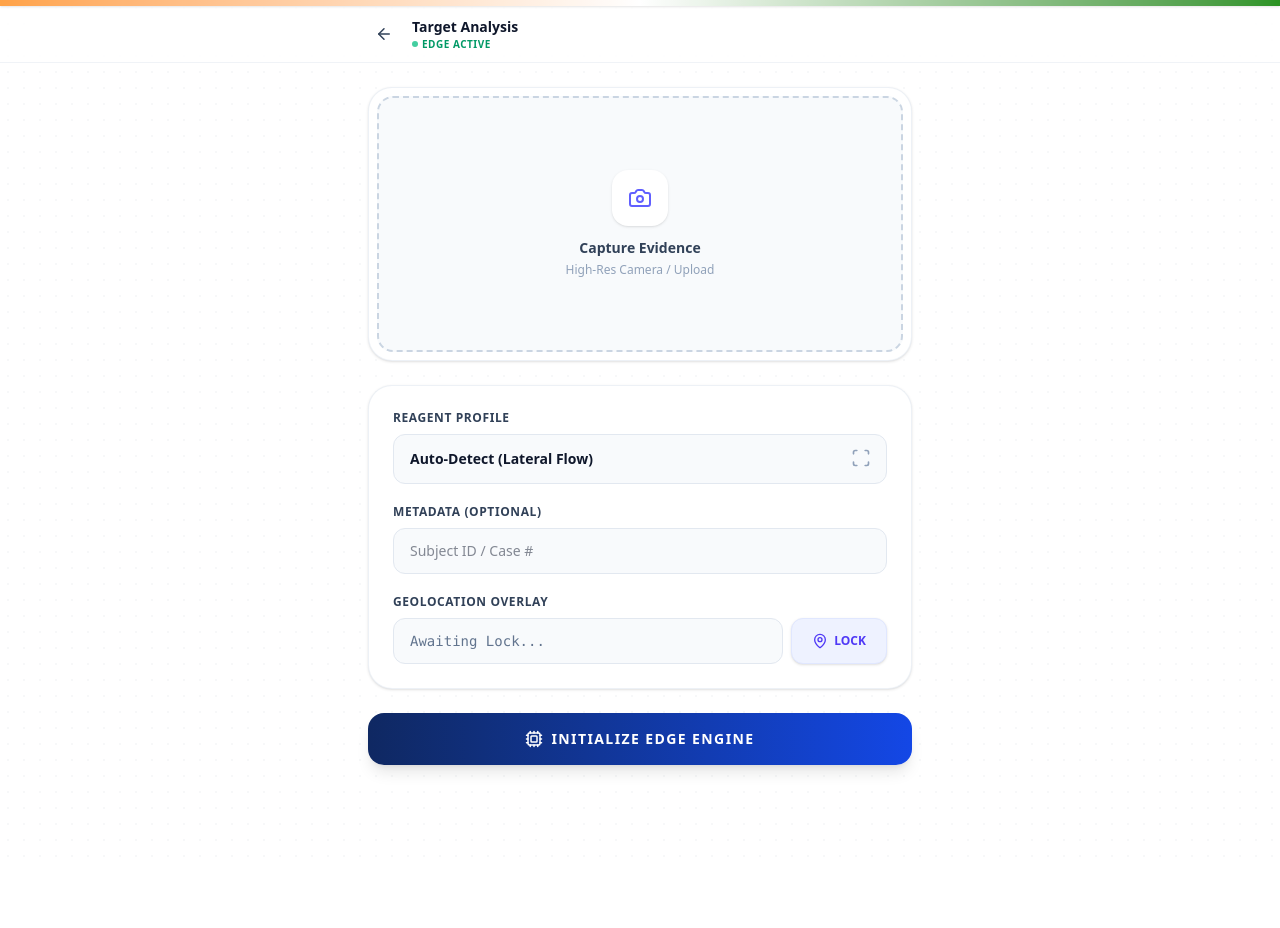
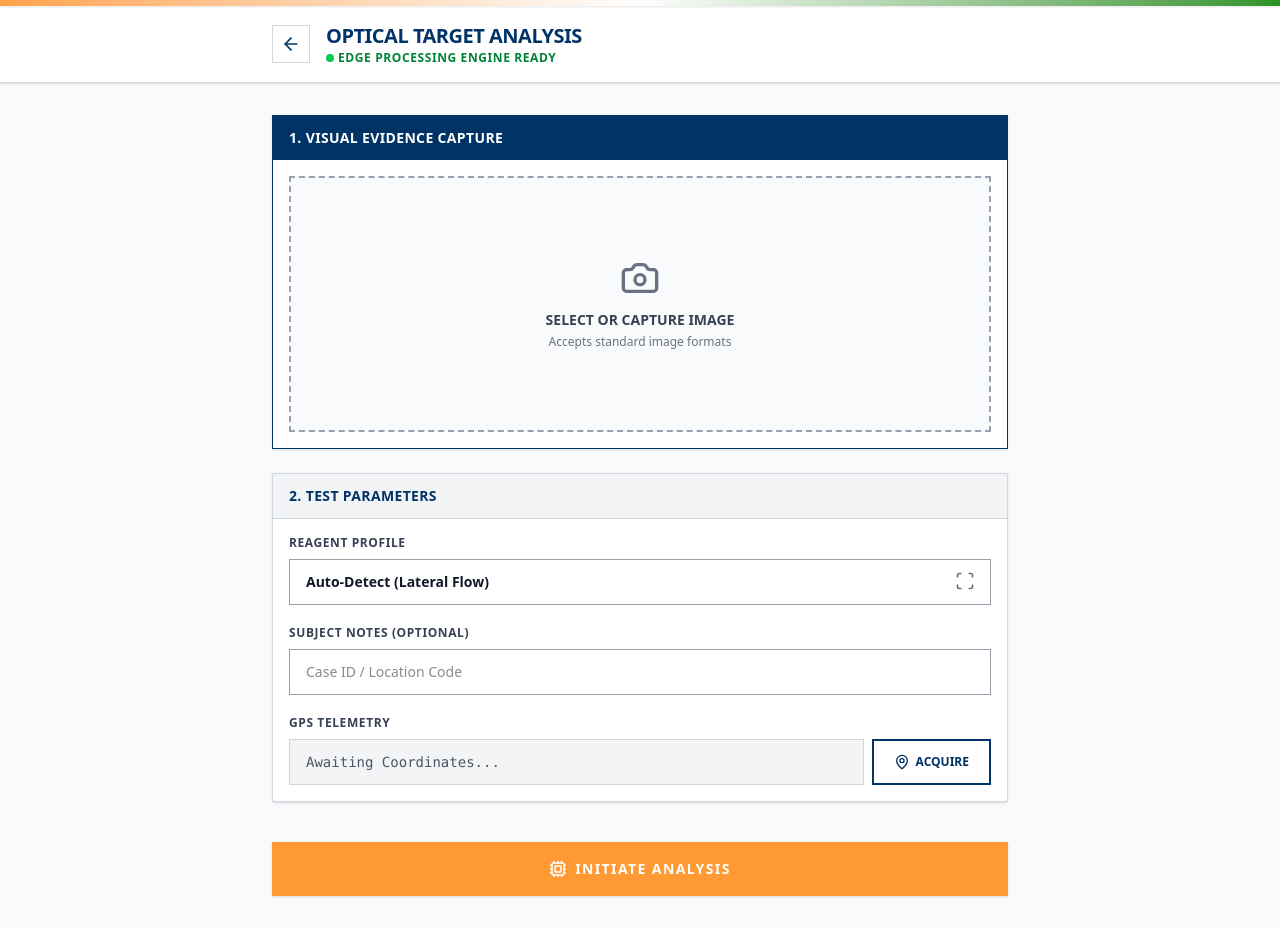
Before and after one commit to Tanvikorada/SIH26231-companion, a Next.js app: page /capture in a window 1280 px wide. Before the commit the page ends 869 px from the top, so only its background shows below. Built offline with nearby package versions, Linux system fonts and the light colour scheme.

Commit message:
Manual rewrite: Convert Capture screen to dense, authoritative GIGW 3.0 standard

```diff
--- a/src/app/capture/page.tsx
+++ b/src/app/capture/page.tsx
@@ -3,10 +3,9 @@
 import { useState, useRef } from "react";
 import { useRouter } from "next/navigation";
 import Link from "next/link";
-import { ArrowLeft, Upload, MapPin, Loader2, CheckCircle2, Scan, FileCode2, Crosshair, Cpu, Camera } from "lucide-react";
+import { ArrowLeft, Camera, MapPin, Loader2, CheckCircle, Scan, FileCode2, Crosshair, Cpu } from "lucide-react";
 import { classifySpotTest, calibrateColor, generateSHA256 } from "@/lib/engine";
 import { toast } from "sonner";
-import { motion, AnimatePresence } from "framer-motion";
 
 export default function CapturePage() {
   const router = useRouter();
@@ -30,7 +29,7 @@ export default function CapturePage() {
           );
         } else { reject(new Error("Not supported")); }
       }),
-      { loading: "Acquiring Military-Grade GPS...", success: "GPS Lock Acquired", error: "Failed to acquire GPS" }
+      { loading: "Acquiring GPS...", success: "GPS Lock Acquired", error: "Failed to acquire GPS" }
     );
   };
 
@@ -39,7 +38,7 @@ export default function CapturePage() {
       const file = e.target.files[0];
       setImageFile(file);
       setPreviewUrl(URL.createObjectURL(file));
-      toast.success("Image secured in local RAM");
+      toast.success("Image secured in local memory");
     }
   };
 
@@ -101,69 +100,67 @@ export default function CapturePage() {
   };
 
   const buttonContent = {
-    "IDLE": { icon: <Cpu size={18} />, text: "INITIALIZE EDGE ENGINE" },
+    "IDLE": { icon: <Cpu size={18} />, text: "INITIATE ANALYSIS" },
     "EXTRACTING": { icon: <Crosshair size={18} className="animate-spin" />, text: "EXTRACTING PIXELS..." },
-    "MATH": { icon: <Loader2 size={18} className="animate-spin" />, text: "RUNNING CIEDE2000 MATH..." },
+    "MATH": { icon: <Loader2 size={18} className="animate-spin" />, text: "COMPUTING CIEDE2000..." },
     "HASHING": { icon: <FileCode2 size={18} className="animate-pulse" />, text: "GENERATING SHA-256..." },
-    "SYNCING": { icon: <Loader2 size={18} className="animate-spin" />, text: "SECURING TO LEDGER..." },
-    "SUCCESS": { icon: <CheckCircle2 size={18} />, text: "REDIRECTING..." }
+    "SYNCING": { icon: <Loader2 size={18} className="animate-spin" />, text: "UPDATING LEDGER..." },
+    "SUCCESS": { icon: <CheckCircle size={18} />, text: "REDIRECTING..." }
   }[processingState];
 
   return (
-    <div className="min-h-screen pb-20">
-      <header className="sticky top-1.5 z-40 bg-white/70 backdrop-blur-xl border-b border-slate-200/50">
-        <div className="max-w-xl mx-auto px-4 h-14 flex items-center gap-3">
-          <Link href="/dashboard" className="w-8 h-8 flex items-center justify-center rounded-full hover:bg-slate-100 transition-colors">
-            <ArrowLeft size={18} className="text-slate-700" />
+    <div className="min-h-screen bg-[#F8FAFC]">
+      <header className="bg-white border-b border-gray-300 shadow-sm">
+        <div className="max-w-3xl mx-auto px-4 py-4 flex items-center gap-4">
+          <Link href="/dashboard" className="border border-gray-300 p-2 hover:bg-gray-50 transition-colors">
+            <ArrowLeft size={20} className="text-[#003366]" />
           </Link>
           <div>
-            <h1 className="font-bold text-slate-900 text-sm">Target Analysis</h1>
-            <h2 className="text-[10px] text-emerald-600 font-bold uppercase tracking-wider flex items-center gap-1">
-              <span className="w-1.5 h-1.5 rounded-full bg-emerald-500 animate-pulse"></span> Edge Active
+            <h1 className="font-bold text-xl text-[#003366] tracking-tight uppercase">Optical Target Analysis</h1>
+            <h2 className="text-xs text-green-700 font-bold uppercase tracking-wider flex items-center gap-1">
+              <span className="w-2 h-2 rounded-full bg-green-500"></span> Edge Processing Engine Ready
             </h2>
           </div>
         </div>
       </header>
 
-      <main className="max-w-xl mx-auto px-4 py-6">
-        <motion.form initial={{ opacity: 0, y: 10 }} animate={{ opacity: 1, y: 0 }} onSubmit={handleSubmit} className="space-y-6">
+      <main className="max-w-3xl mx-auto px-4 py-8">
+        <form onSubmit={handleSubmit} className="space-y-6">
 
-          {/* Scanner Window */}
-          <div className="bg-white rounded-3xl p-2 shadow-sm border border-slate-200/60 overflow-hidden relative group">
+          <div className="bg-white border border-[#003366] shadow-sm">
+            <div className="bg-[#003366] text-white px-4 py-3 font-bold uppercase tracking-wide text-sm">
+              1. Visual Evidence Capture
+            </div>
+            <div className="p-4">
               {!previewUrl ? (
-              <div onClick={() => fileInputRef.current?.click()} className="w-full h-48 sm:h-64 rounded-2xl border-2 border-dashed border-slate-300 bg-slate-50 hover:bg-slate-100 hover:border-indigo-400 flex flex-col items-center justify-center cursor-pointer transition-all group-active:scale-[0.98]">
-                <div className="w-14 h-14 bg-white shadow-sm rounded-2xl flex items-center justify-center mb-3">
-                  <Camera className="w-6 h-6 text-indigo-500" />
-                </div>
-                <span className="text-sm font-bold text-slate-700">Capture Evidence</span>
-                <span className="text-xs text-slate-400 mt-1">High-Res Camera / Upload</span>
+                <div onClick={() => fileInputRef.current?.click()} className="w-full h-64 border-2 border-dashed border-gray-400 bg-gray-50 hover:bg-gray-100 flex flex-col items-center justify-center cursor-pointer transition-colors">
+                  <Camera className="w-10 h-10 text-gray-500 mb-3" />
+                  <span className="text-sm font-bold text-gray-700 uppercase">Select or Capture Image</span>
+                  <span className="text-xs text-gray-500 mt-1">Accepts standard image formats</span>
                 </div>
               ) : (
-              <div className="relative w-full h-48 sm:h-64 rounded-2xl overflow-hidden bg-black">
-                <img src={previewUrl} alt="Evidence" className="w-full h-full object-contain opacity-90" />
-                {processingState !== "IDLE" && (
-                  <div className="absolute inset-0 z-10 pointer-events-none">
-                    <div className="w-full h-1 bg-emerald-400 animate-scan-line shadow-[0_0_15px_rgba(52,211,153,0.8)]"></div>
-                    <div className="absolute top-1/2 left-[20%] w-8 h-8 -ml-4 -mt-4 border-2 border-emerald-400 rounded-full animate-ping"></div>
-                    <div className="absolute top-1/2 left-[65%] w-8 h-8 -ml-4 -mt-4 border-2 border-indigo-400 rounded-full animate-ping delay-150"></div>
-                  </div>
-                )}
-                <button type="button" onClick={() => {setPreviewUrl(null); setImageFile(null);}} className="absolute top-3 right-3 bg-black/50 backdrop-blur-md text-white text-xs font-bold px-4 py-1.5 rounded-full hover:bg-black/70 transition-colors">
-                  RETAKE
+                <div className="relative w-full h-64 border border-gray-300 bg-black flex items-center justify-center overflow-hidden">
+                  <img src={previewUrl} alt="Evidence" className="max-w-full max-h-full object-contain" />
+                  <button type="button" onClick={() => {setPreviewUrl(null); setImageFile(null);}} className="absolute top-2 right-2 bg-white text-[#003366] border border-[#003366] text-xs font-bold px-4 py-2 hover:bg-gray-50 transition-colors">
+                    RETAKE IMAGE
                   </button>
                 </div>
               )}
               <input ref={fileInputRef} type="file" accept="image/*" capture="environment" onChange={handleCapture} className="hidden" />
             </div>
+          </div>
 
           <canvas ref={canvasRef} style={{ display: "none" }} />
 
-          {/* Controls */}
-          <div className="bg-white rounded-3xl p-5 sm:p-6 shadow-sm border border-slate-200/60 space-y-5">
+          <div className="bg-white border border-gray-300 shadow-sm">
+            <div className="bg-gray-100 border-b border-gray-300 px-4 py-3 font-bold uppercase tracking-wide text-sm text-[#003366]">
+              2. Test Parameters
+            </div>
+            <div className="p-4 space-y-5">
               <div>
-              <label className="block text-xs font-bold text-slate-700 uppercase tracking-wider mb-2">Reagent Profile</label>
+                <label className="block text-xs font-bold text-gray-700 uppercase tracking-wider mb-2">Reagent Profile</label>
                 <div className="relative">
-                <select value={reagent} onChange={(e) => setReagent(e.target.value)} className="w-full appearance-none bg-slate-50 border border-slate-200 text-slate-900 rounded-xl px-4 py-3.5 text-sm font-semibold focus:outline-none focus:ring-2 focus:ring-indigo-500/20 focus:border-indigo-500 transition-all">
+                  <select value={reagent} onChange={(e) => setReagent(e.target.value)} className="w-full appearance-none bg-white border border-gray-400 text-gray-900 px-4 py-3 text-sm font-bold focus:outline-none focus:border-[#003366] focus:ring-1 focus:ring-[#003366]">
                     <option value="Auto-Detect (Lateral Flow)">Auto-Detect (Lateral Flow)</option>
                     <option value="Marquis">Marquis Reagent</option>
                     <option value="Ferric">Ferric Sulfate</option>
@@ -173,36 +170,35 @@ export default function CapturePage() {
                     <option value="Simon">Simon Test</option>
                     <option value="Liebermann">Liebermann</option>
                   </select>
-                <Scan className="absolute right-4 top-3.5 w-5 h-5 text-slate-400 pointer-events-none" />
+                  <Scan className="absolute right-4 top-3 w-5 h-5 text-gray-500 pointer-events-none" />
                 </div>
               </div>
 
               <div>
-              <label className="block text-xs font-bold text-slate-700 uppercase tracking-wider mb-2">Metadata (Optional)</label>
-              <input type="text" value={notes} onChange={(e) => setNotes(e.target.value)} placeholder="Subject ID / Case #" className="w-full bg-slate-50 border border-slate-200 text-slate-900 rounded-xl px-4 py-3 text-sm focus:outline-none focus:ring-2 focus:ring-indigo-500/20 focus:border-indigo-500 transition-all" />
+                <label className="block text-xs font-bold text-gray-700 uppercase tracking-wider mb-2">Subject Notes (Optional)</label>
+                <input type="text" value={notes} onChange={(e) => setNotes(e.target.value)} placeholder="Case ID / Location Code" className="w-full bg-white border border-gray-400 text-gray-900 px-4 py-3 text-sm focus:outline-none focus:border-[#003366] focus:ring-1 focus:ring-[#003366]" />
               </div>
 
               <div>
-              <label className="block text-xs font-bold text-slate-700 uppercase tracking-wider mb-2">Geolocation Overlay</label>
+                <label className="block text-xs font-bold text-gray-700 uppercase tracking-wider mb-2">GPS Telemetry</label>
                 <div className="flex gap-2">
-                <input type="text" disabled value={location ? `${location.lat.toFixed(5)}, ${location.lng.toFixed(5)}` : "Awaiting Lock..."} className="flex-1 bg-slate-50 border border-slate-200 rounded-xl px-4 py-3 text-sm text-slate-500 font-mono" />
-                <button type="button" onClick={fetchGPS} className="bg-indigo-50 text-indigo-600 border border-indigo-100 px-5 rounded-xl text-xs font-bold hover:bg-indigo-100 active:scale-95 transition-all flex items-center gap-1.5 shadow-sm">
-                  <MapPin size={16} /> LOCK
+                  <input type="text" disabled value={location ? `${location.lat.toFixed(6)}, ${location.lng.toFixed(6)}` : "Awaiting Coordinates..."} className="flex-1 bg-gray-100 border border-gray-300 px-4 py-3 text-sm text-gray-600 font-mono" />
+                  <button type="button" onClick={fetchGPS} className="bg-white text-[#003366] border-2 border-[#003366] px-5 text-xs font-bold hover:bg-blue-50 transition-colors flex items-center gap-1.5 focus:outline-none focus:ring-2 focus:ring-offset-2 focus:ring-[#003366]">
+                    <MapPin size={16} /> ACQUIRE
                   </button>
                 </div>
               </div>
             </div>
+          </div>
 
-          <button type="submit" disabled={processingState !== "IDLE"} className={`relative w-full rounded-2xl font-bold py-4 text-sm transition-all shadow-lg flex items-center justify-center gap-2 overflow-hidden ${processingState !== "IDLE" ? "bg-slate-800 text-white cursor-wait scale-[0.99]" : "bg-gradient-to-r from-gov-blue to-blue-700 hover:shadow-blue-900/30 active:scale-[0.98] text-white"}`}>
-            {processingState === "IDLE" && <div className="absolute inset-0 bg-white/20 opacity-0 hover:opacity-100 transition-opacity"></div>}
-            <AnimatePresence mode="popLayout">
-              <motion.div key={processingState} initial={{ y: 20, opacity: 0 }} animate={{ y: 0, opacity: 1 }} exit={{ y: -20, opacity: 0 }} transition={{ type: "spring", stiffness: 300, damping: 20 }} className="flex items-center gap-2">
+          <div className="pt-4">
+            <button type="submit" disabled={processingState !== "IDLE"} className={`w-full font-bold py-4 text-sm transition-colors flex items-center justify-center gap-2 focus:outline-none focus:ring-2 focus:ring-offset-2 focus:ring-[#FF9933] ${processingState !== "IDLE" ? "bg-gray-800 text-white cursor-wait" : "bg-[#FF9933] hover:bg-[#e68a2e] text-white border border-transparent shadow-sm"}`}>
               {buttonContent.icon}
               <span className="tracking-widest uppercase">{buttonContent.text}</span>
-              </motion.div>
-            </AnimatePresence>
             </button>
-        </motion.form>
+          </div>
+
+        </form>
       </main>
     </div>
   );
```
Lines whose indentation alone changed are shown as unchanged.
